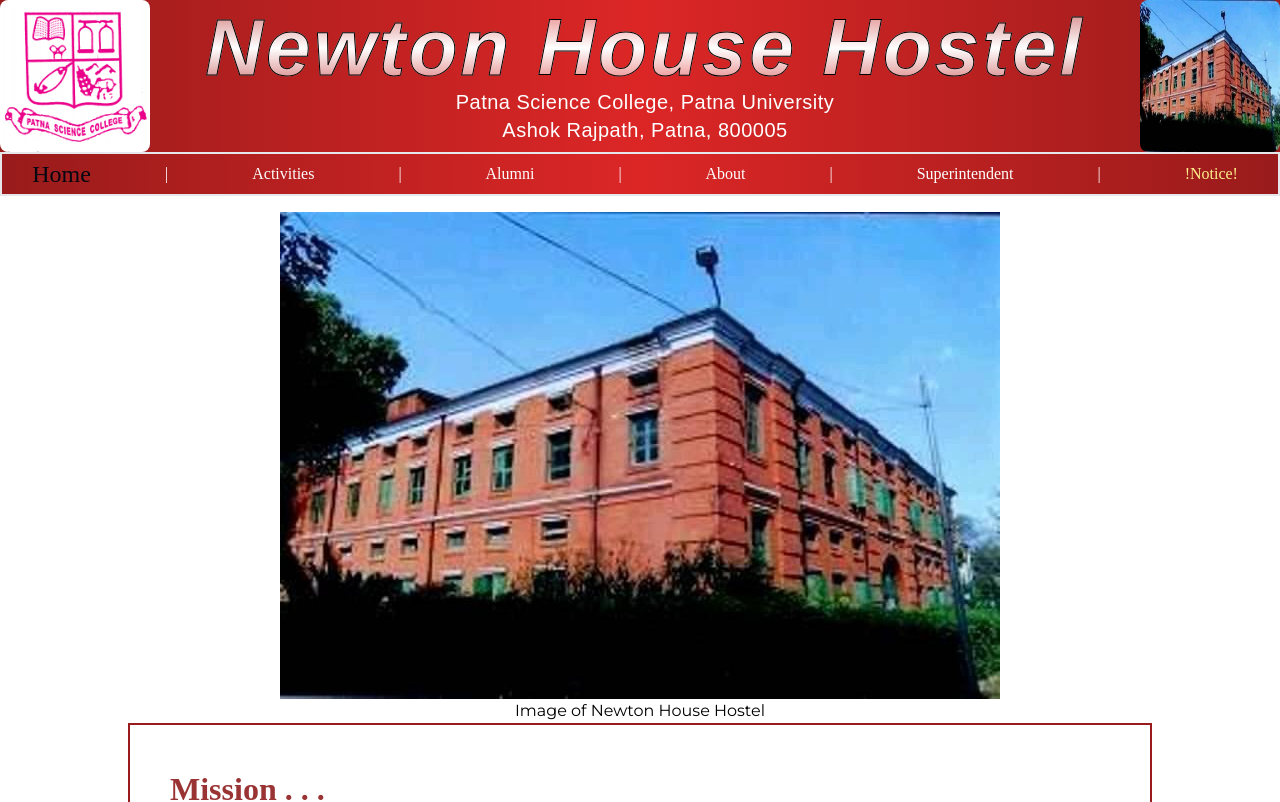
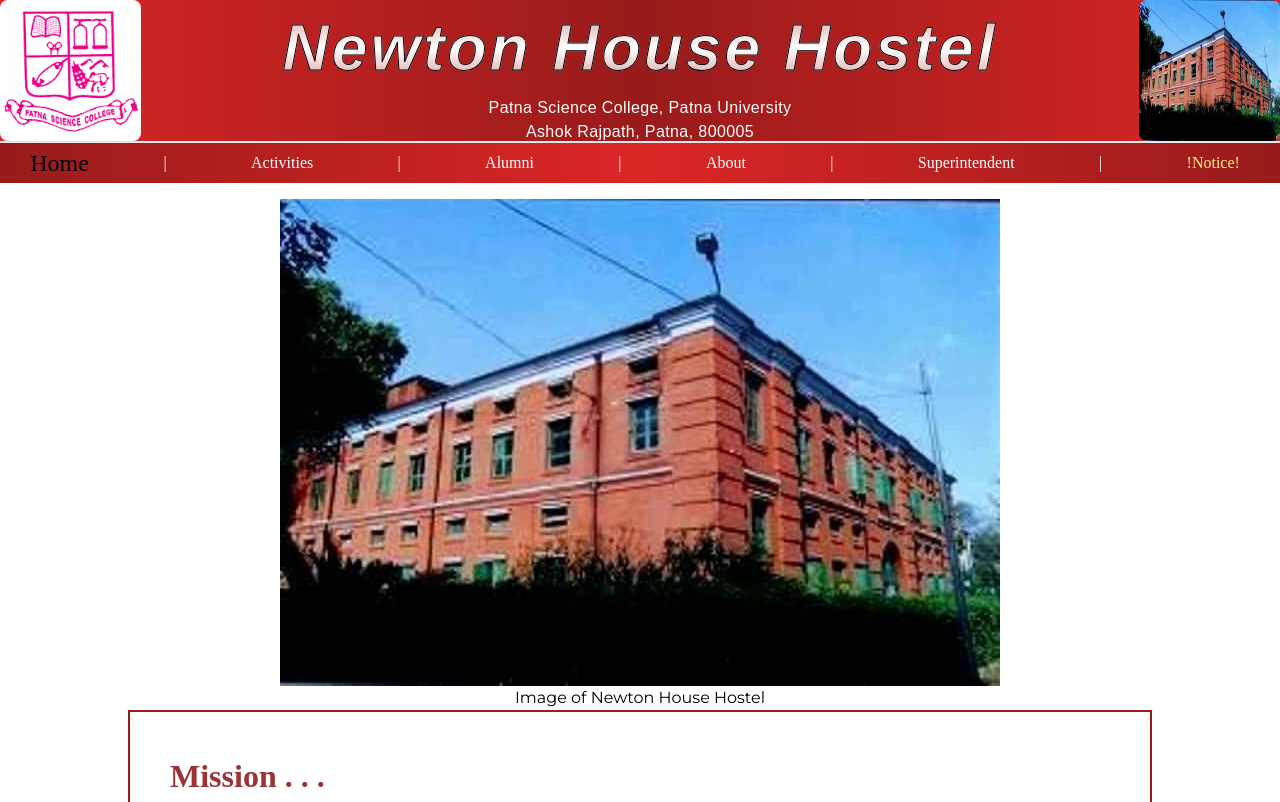
Before and after one commit to NewtonHouseHostel/NewtonHouse_WebNilesh, a React (Vite) app: page / in a window 1280 px wide. Shown: the top 802 px of the page. Built offline with nearby package versions, Linux system fonts and the light colour scheme; a web font is replaced by a local one.

Commit message:
new visitor count.

```diff
--- a/src/App.jsx
+++ b/src/App.jsx
@@ -4,7 +4,7 @@
 
   return (
     <>
-
+   <Header/>
 
 
 
--- a/src/components/Footer.jsx
+++ b/src/components/Footer.jsx
@@ -7,6 +7,8 @@
       <div className="bg-gradient-to-r from-red-800 via-red-600 to-red-800 w-full h-56 flex justify-between px-10 font-mons py-5 ">
         <div>
           <p className="font-medium">Copyright© Newton House 2024-2025</p>
+          <a href="#" target="_blank"> Visitors:
+              <img src="https://hitwebcounter.com/counter/counter.php?page=19459800&style=0024&nbdigits=5&type=page&initCount=0"      title="Counter Widget" Alt="Visit counter For Websites"   border="0" /></a>
         </div>
 
         <div>
--- a/src/components/Header.jsx
+++ b/src/components/Header.jsx
@@ -2,25 +2,29 @@
 import pu_logo from "../assets/pu_logo.png";
 import nh_logo from "../assets/nh_logo.jpg";
 function Header() {
+
+  const imagewidth={width:'11vw', height:'11vw'};
+  const headheight={height:'11vw'}
+
   return (
     <>
       {/* header */}
-      <div className="flex justify-between bg-gradient-to-r from-red-800 via-red-600 to-red-800 w-full">
-        <img src={pu_logo} alt="" width={150} className="rounded-lg" />
+      <div className="flex justify-between bg-gradient-to-r from-red-600 via-red-800 to-red-600 w-full min-h-32">
+        <img src={pu_logo} alt="" style={imagewidth} className="rounded-lg" />
 
-        <div className=" text-center font-sani text-white text-xl text py-2">
-          <h1 className="bg-clip-text text-transparent bg-gradient-to-r from-red-300 to-violet-100 text-8xl head  ">
+        <div className="text-center font-sani text-white align-middle" style={headheight} >
+          <h1 className="bg-clip-text text-transparent bg-gradient-to-r from-red-300 to-violet-100 head pt-0  ">
             Newton House Hostel
           </h1>
           <h4 className="tracking-wide">Patna Science College, Patna University</h4>
           <h4 className="tracking-wide">Ashok Rajpath, Patna, 800005</h4>
         </div>
 
-        <img src={nh_logo} alt="" width={140} className="rounded-lg" />
+        <img src={nh_logo} alt="" style={imagewidth} className="rounded-lg" />
       </div>
 
       {/* navbar */}
-      <div className="flex justify-between bg-gradient-to-r from-red-800 via-red-600 to-red-800 text-bases text-white nav py-2 px-10 border-2 ">
+      <div className="flex justify-between bg-gradient-to-r from-red-800 via-red-600 to-red-800 text-bases text-white nav py-2 px-10 border-t-2 min-h-10 ">
         <NavLink
           to=""
           className={({ isActive, isPending }) =>
--- a/src/index.css
+++ b/src/index.css
@@ -8,10 +8,12 @@
 @tailwind utilities;
 
 
-
+body{
+  font-size: 16px;
+}
 
 .head{
-  font-size: 400%;
+  font-size: 5vw;
   font-weight: bolder;
   font-family: "Sansita", sans-serif;
   font-weight: 900;
```
